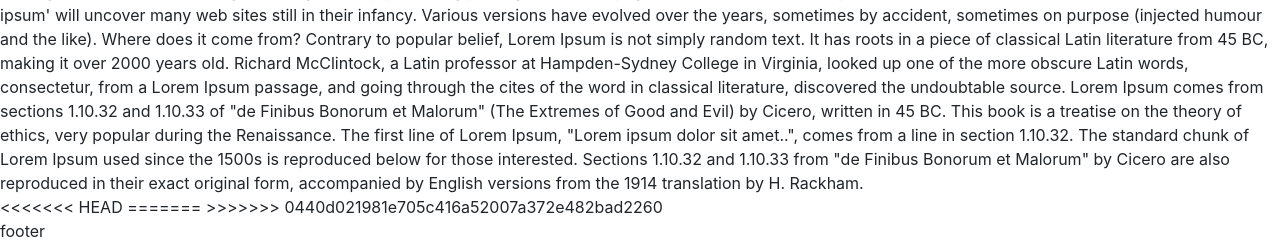
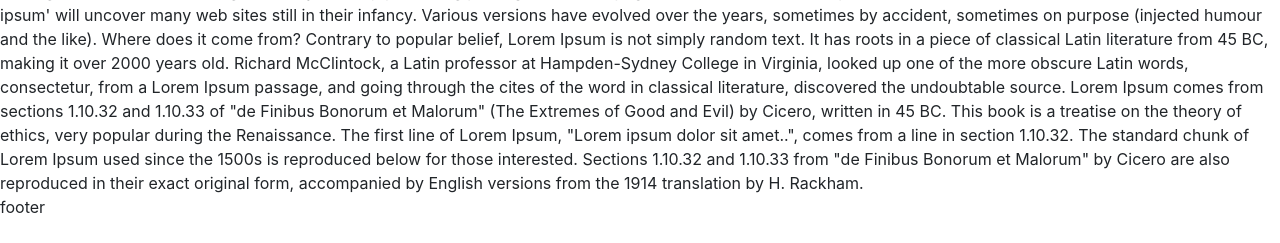
Before and after one commit to ghirance/anime, a PHP site: page /Homepage.php in a window 1280 px wide. Shown: the part 1313-1556 px from the top of the page. After the commit the page ends 1526 px from the top, so only its background shows below. Run offline with PHP 8.4, Linux system fonts and the light colour scheme.

Commit message:
nothing to see here accept mo lang

```diff
--- a/Homepage.php
+++ b/Homepage.php
@@ -57,10 +57,7 @@
 Contrary to popular belief, Lorem Ipsum is not simply random text. It has roots in a piece of classical Latin literature from 45 BC, making it over 2000 years old. Richard McClintock, a Latin professor at Hampden-Sydney College in Virginia, looked up one of the more obscure Latin words, consectetur, from a Lorem Ipsum passage, and going through the cites of the word in classical literature, discovered the undoubtable source. Lorem Ipsum comes from sections 1.10.32 and 1.10.33 of "de Finibus Bonorum et Malorum" (The Extremes of Good and Evil) by Cicero, written in 45 BC. This book is a treatise on the theory of ethics, very popular during the Renaissance. The first line of Lorem Ipsum, "Lorem ipsum dolor sit amet..", comes from a line in section 1.10.32.
 The standard chunk of Lorem Ipsum used since the 1500s is reproduced below for those interested. Sections 1.10.32 and 1.10.33 from "de Finibus Bonorum et Malorum" by Cicero are also reproduced in their exact original form, accompanied by English versions from the 1914 translation by H. Rackham.
 </div>
-<<<<<<< HEAD
 <!-- di ko pa rin maayos footer check mo nalang sir -->
-=======
->>>>>>> 0440d021981e705c416a52007a372e482bad2260
   <div id = "footer">
     <footer> footer</footer>
   </div>
```
